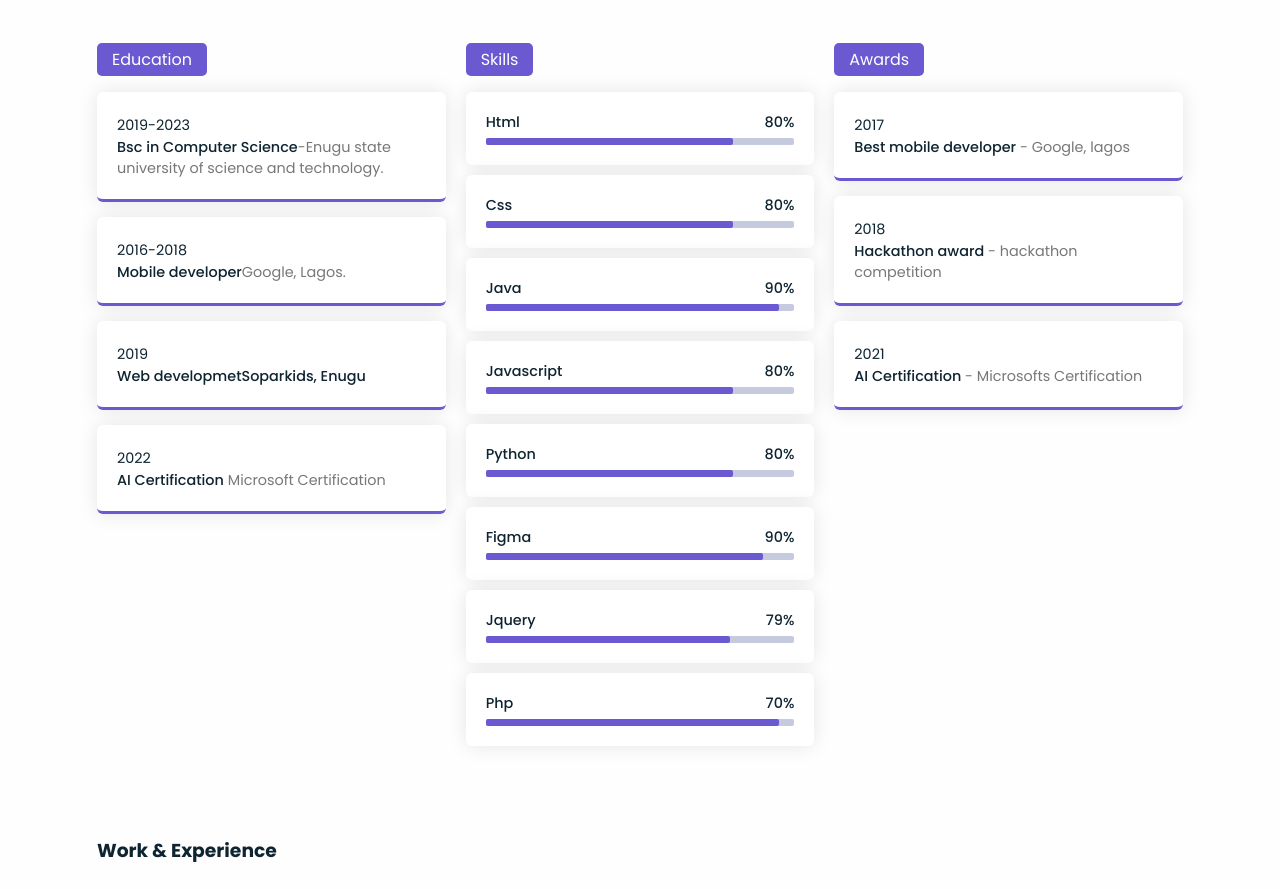
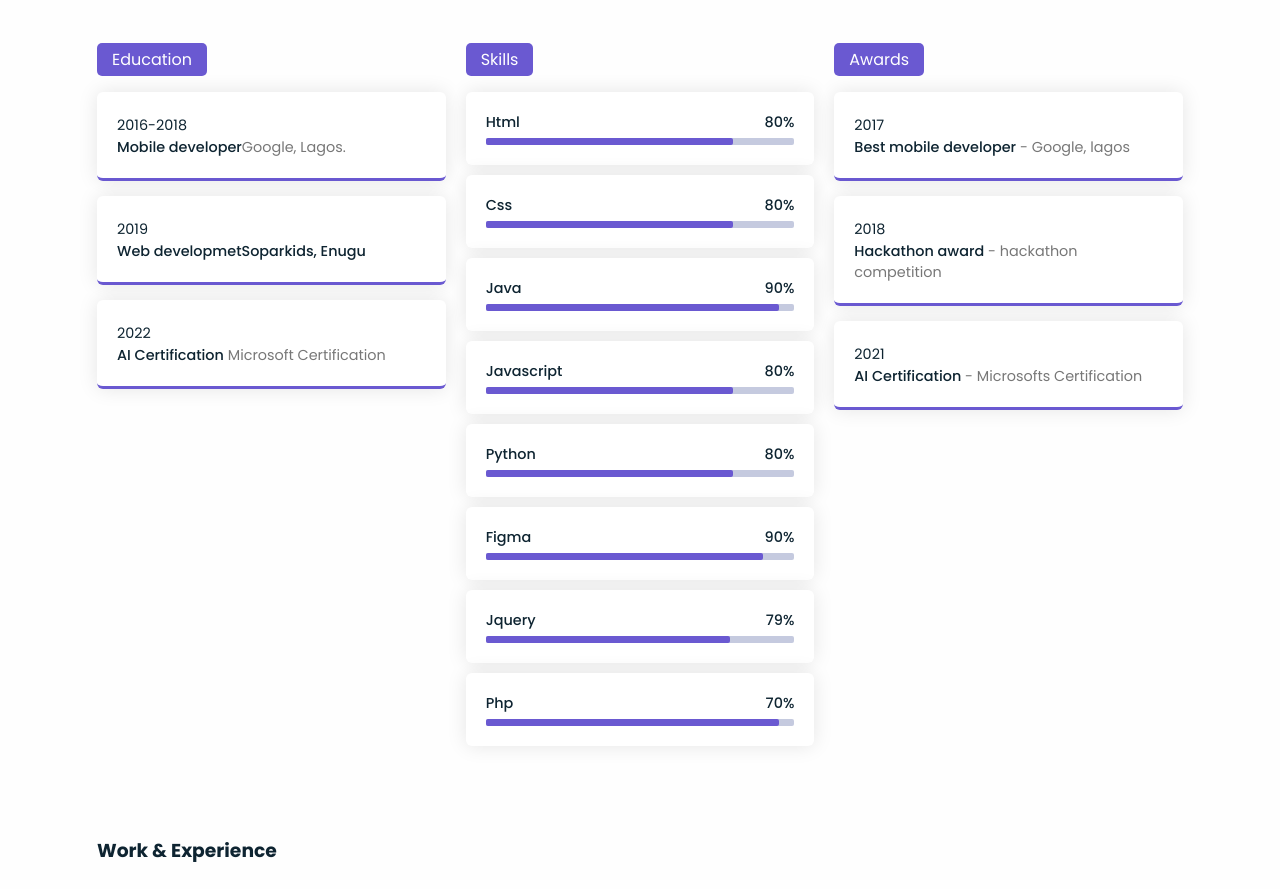
Before and after one commit to kosisochukwu431/myport-web, a plain HTML site: page index.html in a window 1280 px wide. Shown: the part 2143-3032 px from the top of the page. Drawn offline with nearby package versions, Linux system fonts and the light colour scheme.

Commit message:
Update index.html

```diff
--- a/index.html
+++ b/index.html
@@ -117,10 +117,7 @@
                         <div class ="eduction">
                             <h4><label>Education</label></h4>
                             <ul class ="edu-list">
-                                <li class="item">
-                                    <span class="year">2019-2023</span>
-                                    <p><span>Bsc in Computer Science</span>-Enugu state university of science and technology.</p>
-                                </li>
+
                                 <li class="item">
                                     <span class="year">2016-2018</span>
                                         <p><span>Mobile developer</span>Google, Lagos.</p>
```
